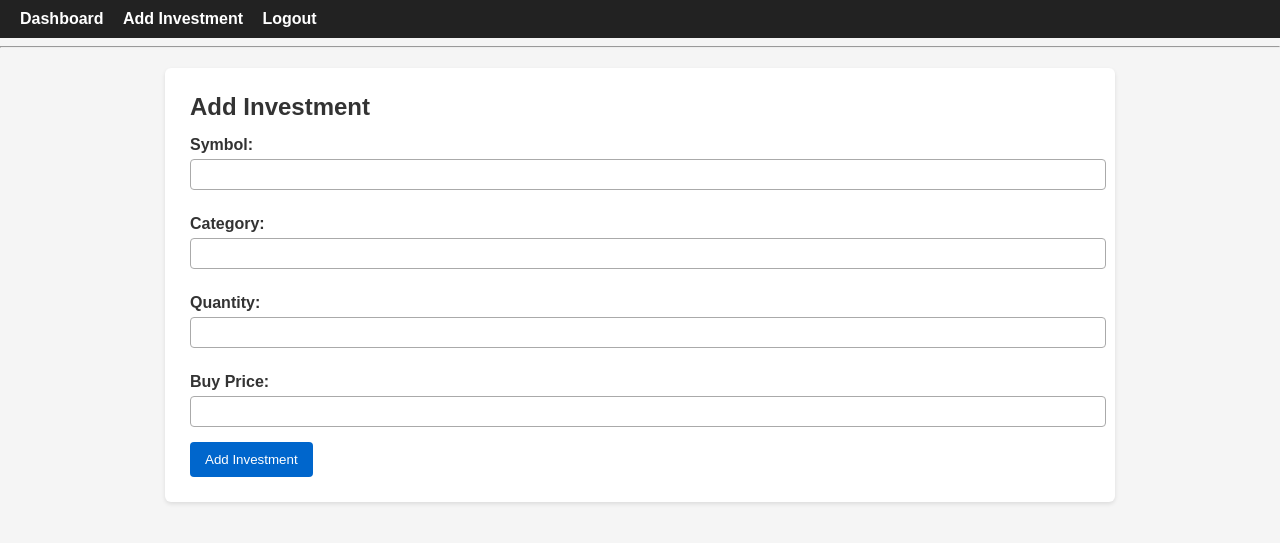
After one commit to pranilnapit/StockPortfolio, a Flask app: page /add_investment in a window 1280 px wide. The commit adds this page. Shown: the top 543 px of the page. Run offline with Flask 3, Linux system fonts and the light colour scheme; the visitor is signed in with stand-in values (Sample User, id 1).

Commit message:
All tasks completed
Completed all the requirements.

```diff
--- a/Static/style.css
+++ b/Static/style.css
@@ -1,14 +1,112 @@
+/* General Page Styling */
+body {
+    font-family: Arial, sans-serif;
+    margin: 0;
+    padding: 0;
+    background: #f5f5f5;
+    color: #333;
+}
+
+/* Navigation Bar */
+nav {
+    background: #222;
+    color: white;
+    padding: 10px 20px;
+}
+
+nav a {
+    color: white;
+    text-decoration: none;
+    margin-right: 15px;
+    font-weight: bold;
+}
+
+nav a:hover {
+    text-decoration: underline;
+}
+
+/* Page Container */
+.container {
+    width: 90%;
+    max-width: 900px;
+    margin: 20px auto;
+    background: white;
+    padding: 25px;
+    border-radius: 6px;
+    box-shadow: 0 2px 4px rgba(0,0,0,0.1);
+}
+
+/* Headings */
+h2 {
+    margin-top: 0;
+    margin-bottom: 15px;
+}
+
+/* Forms */
+form label {
+    display: block;
+    font-weight: bold;
+    margin-top: 10px;
+}
+
+form input {
+    width: 100%;
+    padding: 7px;
+    margin-top: 5px;
+    margin-bottom: 15px;
+    border: 1px solid #aaa;
+    border-radius: 4px;
+}
+
+form button {
+    padding: 10px 15px;
+    border: none;
+    background: #0066cc;
+    color: white;
+    border-radius: 4px;
+    cursor: pointer;
+}
+
+form button:hover {
+    background: #004e99;
+}
+
+/* Table Styling */
 table {
-            width: 70%;
+    width: 100%;
     border-collapse: collapse;
-            margin: 20px auto;
-            font-family: Arial, sans-serif;
+    margin-top: 20px;
+    background: white;
 }
-        th, td {
+
+table th, table td {
     padding: 10px;
-            border: 1px solid #ccc;
+    border: 1px solid #ddd;
     text-align: left;
 }
-        th {
-            background: #f2f2f2;
+
+table th {
+    background: #eee;
+    font-weight: bold;
 }
+
+table tr:nth-child(even) {
+    background: #fafafa;
+}
+
+/* Flash messages */
+.success {
+    background: #d4edda;
+    padding: 10px;
+    border-left: 4px solid #28a745;
+    margin-bottom: 15px;
+    border-radius: 4px;
+}
+
+.error {
+    background: #f8d7da;
+    padding: 10px;
+    border-left: 4px solid #dc3545;
+    margin-bottom: 15px;
+    border-radius: 4px;
+}
--- a/Templates/base.html
+++ b/Templates/base.html
@@ -3,7 +3,7 @@
 <head>
     <meta charset="UTF-8">
     <meta name="viewport" content="width=device-width, initial-scale=1.0">
-    <link rel= "stylesheet" href="/static/styles.css">
+    <link rel= "stylesheet" href="/static/style.css">
     <title>Stock Portfolio</title>
 </head>
 <body>
@@ -18,6 +18,7 @@
         {% endif %}
     </nav>
     <hr>
+    <div class="container">
         {% with messages = get_flashed_messages(with_categories=true) %}
             {% if messages %}
                 {% for category, message in messages %}
@@ -25,7 +26,7 @@
                 {% endfor %}
             {% endif %}
         {% endwith %}
-
         {% block content %}{% endblock %}
+    </div>
 </body>
 </html>
--- a/app.py
+++ b/app.py
@@ -16,89 +16,42 @@ def get_db_connection():
         cursorclass=pymysql.cursors.DictCursor # To return results as dictionaries
     )
 
-class Stock:
-    def __init__(self, stockName, buyDate, quantity, buyPrice):
-        self.stockName = stockName
-        self.buyDate = buyDate
-        self.quantity = quantity
-        self.buyPrice = buyPrice
+# class Stock:
+#     def __init__(self, stockName, buyDate, quantity, buyPrice):
+#         self.stockName = stockName
+#         self.buyDate = buyDate
+#         self.quantity = quantity
+#         self.buyPrice = buyPrice
 
-    @classmethod
-    def get_all_stocks(cls):
-        conn = get_db_connection()
-        cursor = conn.cursor()
-        cursor.execute("SELECT * FROM portfolio")
-        rows = cursor.fetchall()
-        cursor.close()
-        conn.close()
-        return rows
+#     @classmethod
+#     def get_all_stocks(cls):
+#         conn = get_db_connection()
+#         cursor = conn.cursor()
+#         cursor.execute("SELECT * FROM portfolio")
+#         rows = cursor.fetchall()
+#         cursor.close()
+#         conn.close()
+#         return rows
 
-    def new_entry(self):
-        conn = get_db_connection()
-        cursor = conn.cursor()
-        insert_query = """
-            INSERT INTO portfolio
-            (stockName, buyDate, quantity, buyPrice)
-            VALUES (%s, %s, %s, %s)
-        """
+#     def new_entry(self):
+#         conn = get_db_connection()
+#         cursor = conn.cursor()
+#         insert_query = """
+#             INSERT INTO portfolio
+#             (stockName, buyDate, quantity, buyPrice)
+#             VALUES (%s, %s, %s, %s)
+#         """
 
-        data = (self.stockName, self.buyDate, self.quantity, self.buyPrice)
-        cursor.execute(insert_query, data)
-        conn.commit()
-        cursor.close()
-        conn.close()
-
-# Function to get today's stock price
-# def get_price_today(ticker):
-#     stock = yf.Ticker(ticker)
-#     todays_data = stock.history(period='1d')
-#     if not todays_data.empty:
-#         return todays_data['Close'].iloc[0]
-#     return None
-
+#         data = (self.stockName, self.buyDate, self.quantity, self.buyPrice)
+#         cursor.execute(insert_query, data)
+#         conn.commit()
+#         cursor.close()
+#         conn.close()
 
 @app.route('/')
 def home():
-# First version
-# ------------------------------------------------------
-#     conn = get_db_connection()
-#     cursor = conn.cursor()
-
-#     cursor.execute("SELECT * FROM portfolio")
-#     rows = cursor.fetchall()
-
-#     for row in rows:
-#         try:
-#             row['current_price'] = get_price_today(row['stockName'])
-#             row['total_cost'] = float(row['current_price']) * int(row['quantity'])
-#             row['total_value'] = float(row['buyPrice']) * int(row['quantity'])
-#             row['profit_loss'] = row['total_cost'] - row['total_value']
-#         except Exception as e:
-#             row['current_price'] = None
-#             row['total_cost'] = None
-#             row['total_value'] = None
-#             row['profit_loss'] = None
-
-#     conn.close()
-#     return render_template('portfolio.html', stocks=rows)
-# ------------------------------------------------------
-# Second version
-# ------------------------------------------------------
-    # conn = get_db_connection()
-    # cursor = conn.cursor() # Create a cursor object
-
-    # cursor.execute("Select * from portfolio") # Execute a query
-    # rows = cursor.fetchall() # Fetch all results
-
-    # cursor.close()
-    # conn.close()
-
-# ------------------------------------------------------
-# Using the class method to get all stocks
-
     if "user_id" in session:
-        rows = Stock.get_all_stocks()
-        return render_template('stocks.html', rows=rows)
+        return render_template('dashboard.html')
 
     return redirect(url_for('login'))
 
@@ -153,12 +106,14 @@ def dashboard():
     if 'user_id' not in session:
         return redirect(url_for('login'))
 
-    rows = Stock.get_all_stocks()
     conn = get_db_connection()
+    cursor = conn.cursor()
 
-    investments = conn.execute("SELECT * FROM investments where user_id = %s", (session['user_id'],)).fetchall()
+    cursor.execute("SELECT * FROM investments where user_id = %s", (session['user_id'],))
+    investments = cursor.fetchall()
 
-    total_value, total_cost = 0
+    total_value = 0
+    total_cost = 0
 
     updated_investments = []
     for inv in investments:
@@ -188,96 +143,73 @@ def dashboard():
 
     profit_loss = total_value - total_cost
 
-    return render_template('dashboard.html', rows=rows, investments=updated_investments, total_value=round(total_value,2), total_cost=round(total_cost,2), profit_loss=round(profit_loss,2))
+    return render_template('dashboard.html', investments=updated_investments, total_value=round(total_value,2), total_cost=round(total_cost,2), profit_loss=round(profit_loss,2))
 
 
-@app.route('/add', methods=['GET', 'POST'])
-def add_stock():
+@app.route('/add_investment', methods=['GET', 'POST'])
+def add_investment():
+    if "user_id" not in session:
+        return redirect(url_for('login'))
 
-    # First version
-    # ------------------------------------------------------
-    # if request.method == 'POST':
-    #     stockName = request.form['stockName'].upper()
-    #     buyDate = request.form['buyDate']
-    #     quantity = int(request.form['quantity'])
-    #     buyPrice = request.form['buyPrice']
+    if request.method == 'POST':
+        symbol = request.form['symbol'].upper()
+        category = request.form['category']
+        quantity = int(request.form['quantity'])
+        buy_price = float(request.form['buy_price'])
 
-    #     conn = get_db_connection()
-    #     cursor = conn.cursor()
+        conn = get_db_connection()
+        cursor = conn.cursor()
 
-    #     query = """
-    #         INSERT INTO portfolio (stockName, buyDate, quantity, buyPrice)
-    #         VALUES (%s, %s, %s, %s)
-    #     """
-    #     data = (stockName, buyDate, quantity, buyPrice)
-    #     cursor.execute(query, data)
-    #     conn.commit()
-    #     conn.close()
+        insert_query = """
+            INSERT INTO investments (user_id, symbol, category, quantity, buy_price)
+            VALUES (%s, %s, %s, %s, %s)
+        """
+        data = (session['user_id'], symbol, category, quantity, buy_price)
+        cursor.execute(insert_query, data)
+        conn.commit()
+        conn.close()
 
-    # Second version
-    if request.method == 'POST':
-        print("POST received")
-        data = Stock(
-            stockName = request.form['stockName'].upper(),
-            buyDate = request.form['buyDate'],
-            quantity = int(request.form['quantity']),
-            buyPrice = request.form['buyPrice']
-        )
-        data.new_entry()
+        return redirect(url_for('dashboard'))
+    return render_template('add_investment.html')
 
-        return redirect('/')
-    return render_template('add.html')
+@app.route('/delete/<int:id>')
+def delete_investment(id):
+    if 'user_id' not in session:
+        return redirect(url_for('login'))
 
-@app.route('/delete', methods = ['POST'])
-def delete_stock():
-    id = request.form['id']
+    conn = get_db_connection()
+    cursor = conn.cursor()
+    delete_query = "DELETE FROM investments WHERE id = %s AND user_id = %s"
+    cursor.execute(delete_query, (id, session['user_id']))
+    conn.commit()
+    conn.close()
+    return redirect(url_for('dashboard'))
+
+@app.route('/edit/<int:id>', methods=['GET', 'POST'])
+def edit_investment(id):
+    if 'user_id' not in session:
+        return redirect(url_for('login'))
+
     conn = get_db_connection()
     cursor = conn.cursor()
 
     if request.method == 'POST':
-        delete_query = "DELETE FROM portfolio WHERE id = %s"
-        cursor.execute(delete_query, (id,))
+        quantity = float(request.form['quantity'])
+        buy_price = float(request.form['buy_price'])
+
+        update_query = """UPDATE investments SET quantity = %s, buy_price = %s
+                          WHERE id = %s AND user_id = %s"""
+        cursor.execute(update_query, (quantity, buy_price, id, session['user_id']))
         conn.commit()
+
         conn.close()
-    return redirect('/')
+        return redirect(url_for('dashboard'))
 
-@app.route('/edit', methods=['Get', 'POST'])
-def edit_stock():
-    if request.method == 'GET':
-        stock_id = request.args.get('id')
-        conn = get_db_connection()
-        cursor = conn.cursor()
+    query = "SELECT * FROM investments WHERE id = %s AND user_id = %s"
+    cursor.execute(query, (id, session['user_id']))
+    investment = cursor.fetchone()
 
-        cursor.execute("SELECT * FROM portfolio WHERE id = %s", (stock_id,))
-        stock = cursor.fetchone()
-
-        cursor.close()
-        conn.close()
-
-        return render_template('edit.html', stock=stock)
-
-    if request.method == 'POST':
-        stock_id = request.form.get('id')
-
-        stockName = request.form['stockName'].upper()
-        buyDate = request.form['buyDate']
-        quantity = int(request.form['quantity'])
-        buyPrice = request.form['buyPrice']
-
-        conn = get_db_connection()
-        cursor = conn.cursor()
-
-        update_query = """
-            UPDATE portfolio
-            SET stockName = %s, buyDate = %s, quantity = %s, buyPrice = %s
-            WHERE id = %s
-        """
-        data = (stockName, buyDate, quantity, buyPrice, stock_id)
-        cursor.execute(update_query, data)
-        conn.commit()
-        conn.close()
-
-        return redirect('/')
+    return render_template('edit_investment.html', investment=investment)
 
 if __name__ == '__main__':
     app.run(debug=True)
--- /dev/null
+++ b/templates/add_investment.html
@@ -0,0 +1,16 @@
+{% extends "base.html" %}
+
+{% block content %}
+    <h2>Add Investment</h2>
+    <form method="POST">
+        <label>Symbol:</label>
+        <input type="text" id="symbol" name="symbol"><br>
+        <label>Category:</label>
+        <input type="text" name="category"><br>
+        <label>Quantity:</label>
+        <input type="number" step="any" name="quantity"><br>
+        <label>Buy Price:</label>
+        <input type="number" step="any" name="buy_price"><br>
+        <button type="submit">Add Investment</button>
+    </form>
+{% endblock %}
```
Also changed, not shown: Templates/add.html (deleted, +0 -34 lines), Templates/edit.html (deleted, +0 -28 lines), Templates/portfolio.html (deleted, +0 -54 lines), Templates/stocks.html (deleted, +0 -46 lines), templates/dashboard.html (added, +37 -0 lines), templates/edit_investment.html (added, +13 -0 lines). Lines whose indentation alone changed are shown as unchanged.
